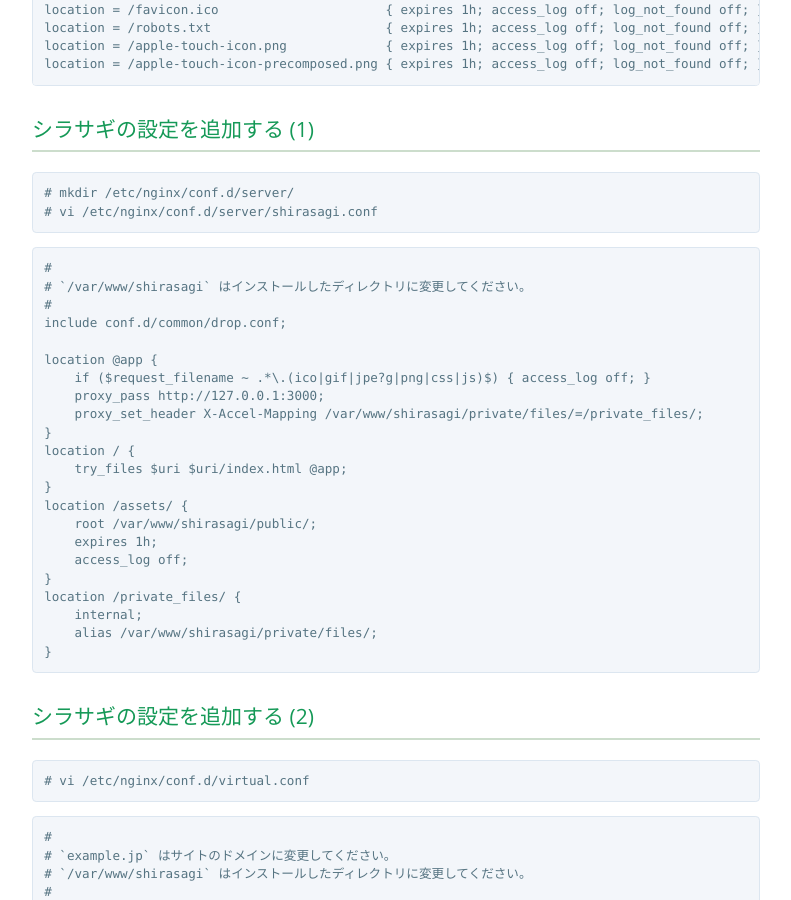
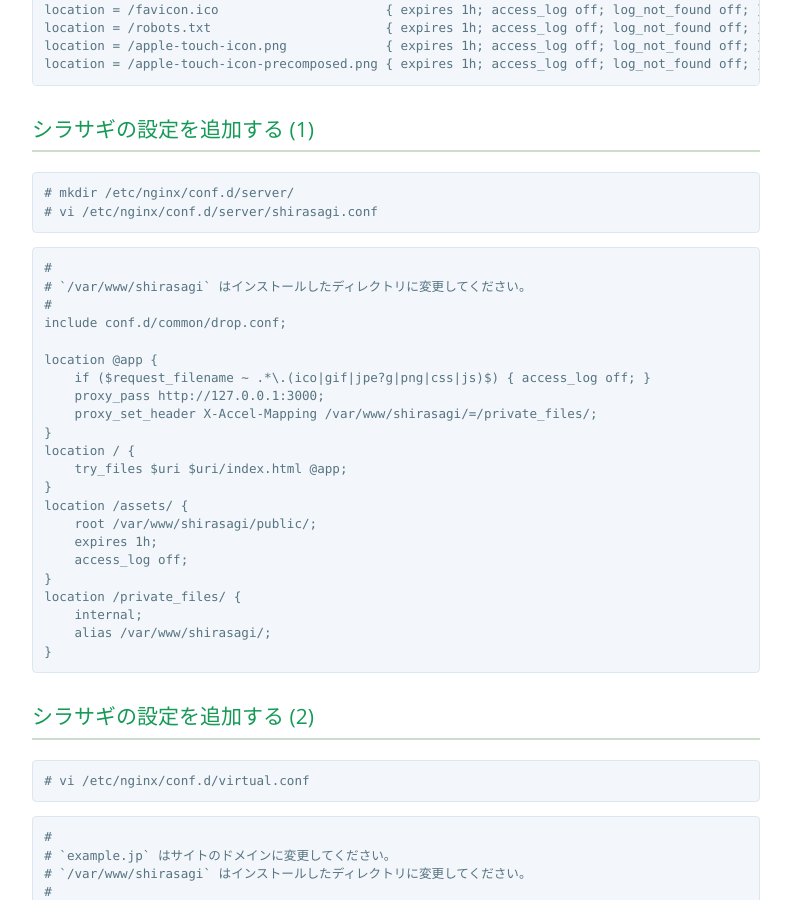
Before and after one commit to shirasagi/shirasagi.github.io, a Jekyll site: the page built from installation/nginx.md, in a window 1280 px wide and 900 px high, scrolled down 2104 px. Shown: the whole window, without its empty margins (244-1035 px from the left). Built offline with Jekyll 4.4.1, drawn with Linux system fonts in a browser that asks for light colours; nearby versions of some CDN libraries; Markdown is read by kramdown in place of the engine named in the settings.

Commit message:
[fix] nginx: /var/www/shirasagi=/private_files/

````diff
--- a/installation/nginx.md
+++ b/installation/nginx.md
@@ -123,7 +123,7 @@
 location @app {
     if ($request_filename ~ .*\.(ico|gif|jpe?g|png|css|js)$) { access_log off; }
     proxy_pass http://127.0.0.1:3000;
-    proxy_set_header X-Accel-Mapping /var/www/shirasagi/private/files/=/private_files/;
+    proxy_set_header X-Accel-Mapping /var/www/shirasagi/=/private_files/;
 }
 location / {
     try_files $uri $uri/index.html @app;
@@ -135,7 +135,7 @@
 }
 location /private_files/ {
     internal;
-    alias /var/www/shirasagi/private/files/;
+    alias /var/www/shirasagi/;
 }
 ```
 
````
